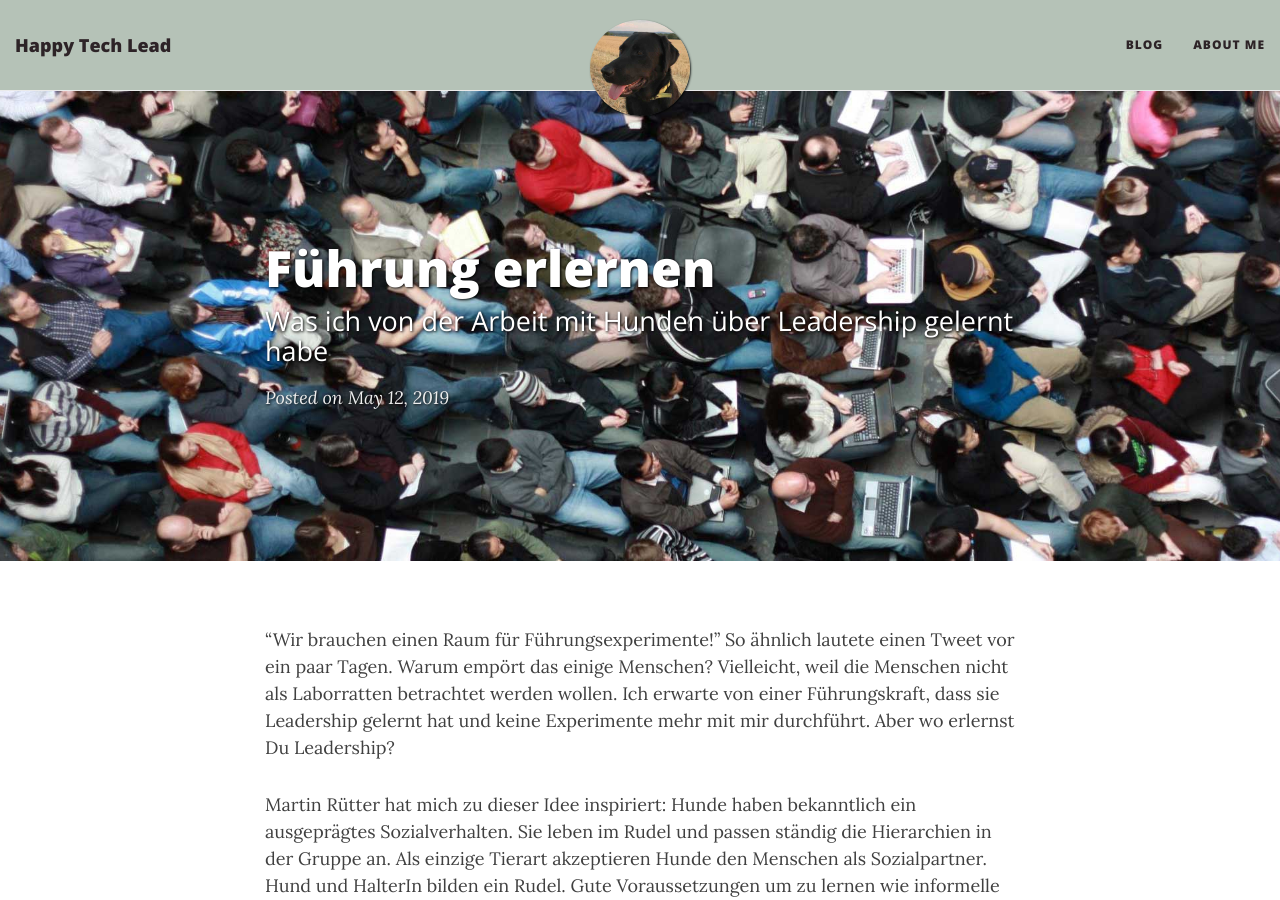
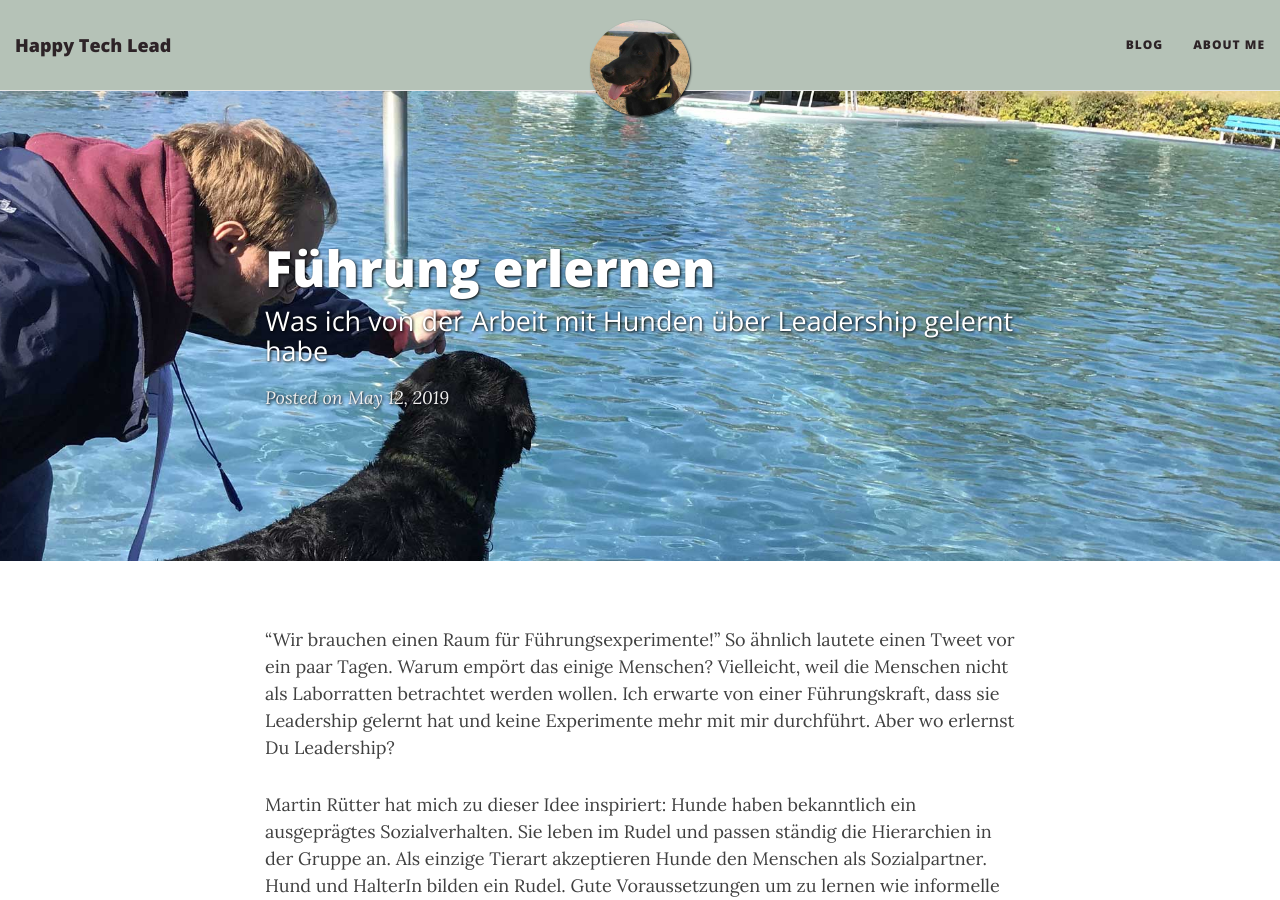
Before and after one commit to meinjens/happytechlead.github.io, a Jekyll site: the page built from _posts/2019-05-12-fuehrung-erlernen.md, in a window 1280 px wide and 900 px high. Built offline with Jekyll 4.4.1, drawn with Linux system fonts in a browser that asks for light colours; nearby versions of some CDN libraries; comment, search, counter and statistics services are not loaded.

Commit message:
updated key visual

```diff
--- a/_posts/2019-05-12-fuehrung-erlernen.md
+++ b/_posts/2019-05-12-fuehrung-erlernen.md
@@ -2,7 +2,7 @@
 layout: post
 title: Führung erlernen
 subtitle: Was ich von der Arbeit mit Hunden über Leadership gelernt habe
-bigimg: /assets/conference_4407654330_2125f9c736.jpg
+bigimg: /assets/sully_schwimmen_2018-1.jpg
 image: /assets/sully.jpg
 tags: [leadership, sully]
 ---
```
